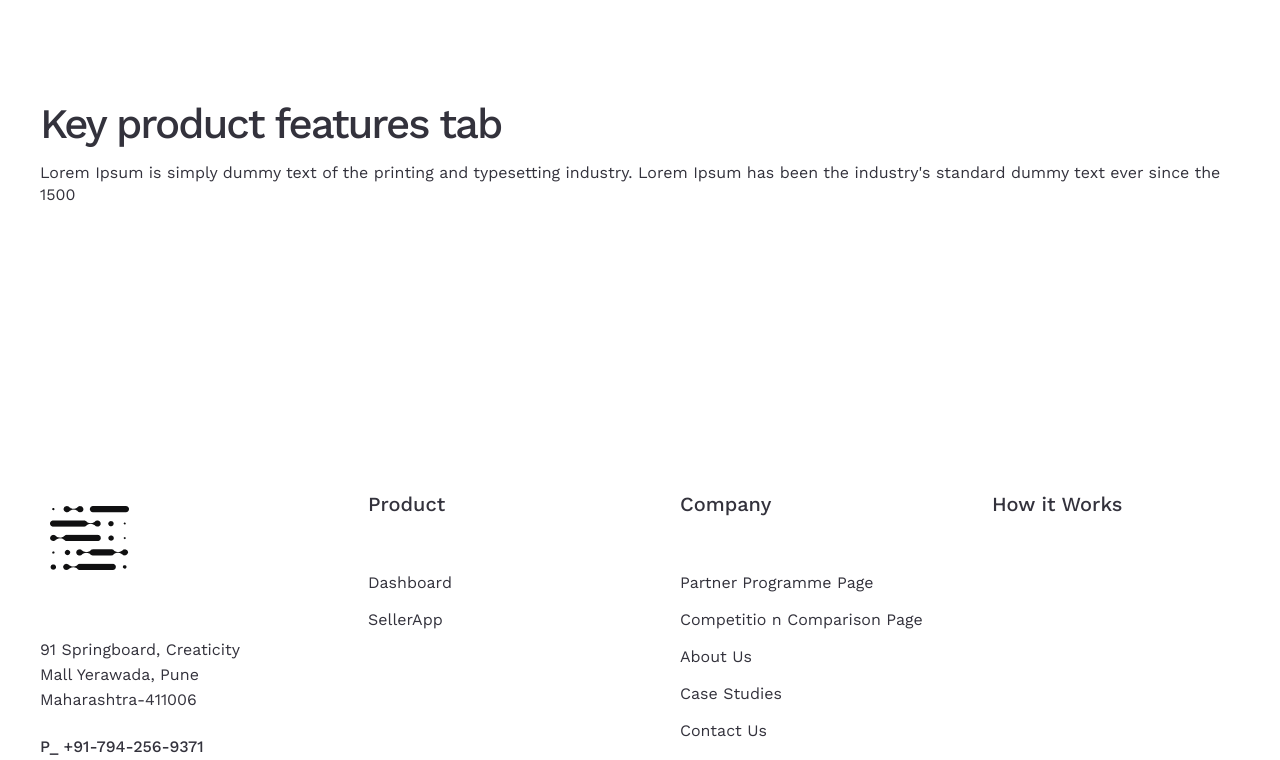
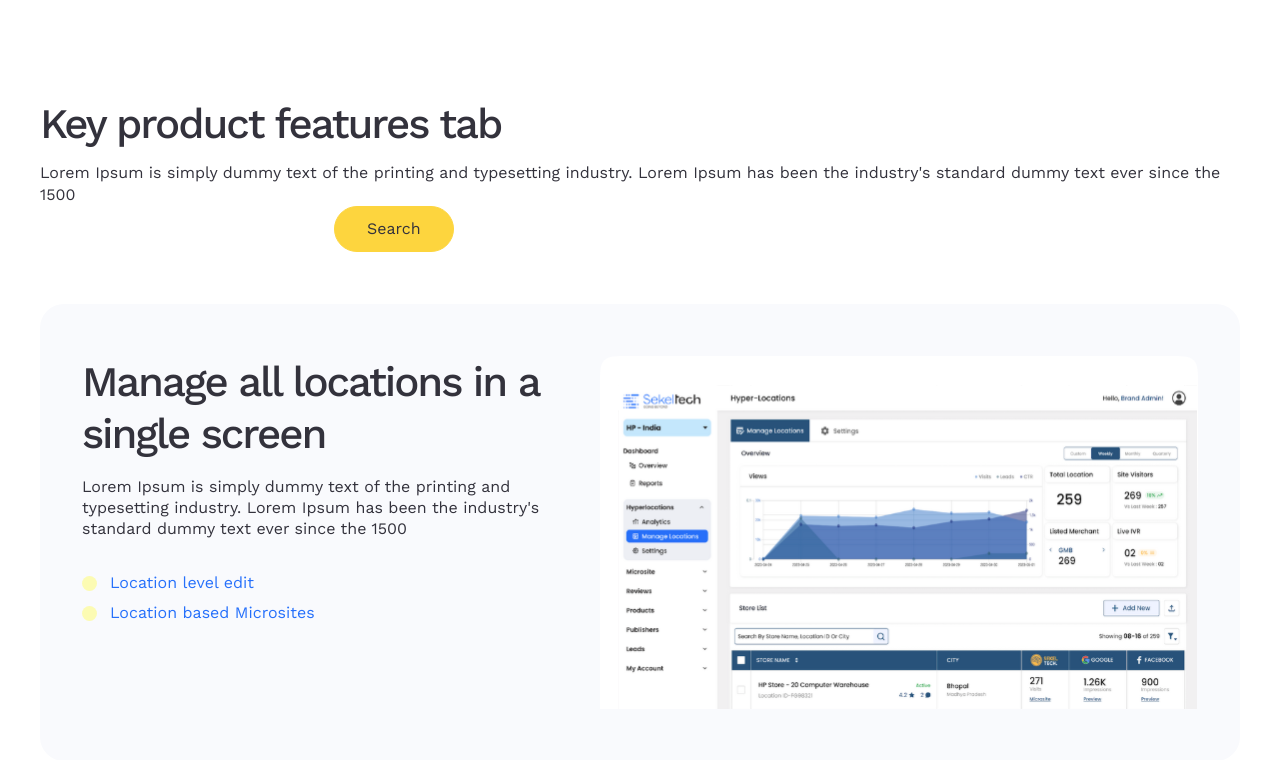
Before and after one commit to omwebiwork/sekel-tech, a Next.js app: page /product/dashboard in a window 1280 px wide. Shown: the part 898-1658 px from the top of the page. Built offline with nearby package versions, Linux system fonts and the light colour scheme.

Commit message:
New box design

```diff
--- a/src/Components/Home/Index.jsx
+++ b/src/Components/Home/Index.jsx
@@ -6,6 +6,7 @@ import DownArrow from "@/assets/DownArrow";
 import CardSection from "../comman/Card/CardSection";
 import Button from "../comman/ButtonComponent/Index";
 import HyperlocalStrategyForm from "../comman/Form/hyperlocalStrategyForm";
+import InfoCard from "../comman/Card/InfoCard";
 
 const HomeComponent = () => {
   const [learnMore, setLearnMore] = useState(false);
@@ -77,7 +78,6 @@ const HomeComponent = () => {
       desciption: `To address the challenge of obtaining and maintaining accurate location data, consider implementing a robust location data management system. This system should streamline the integration of marketing systems with location data, ensuring that each store's information is accurate and up-to-date. Additionally, regular audits and updates to the location data can help maintain its accuracy over time.`,
     },
   ];
-
 
   const handleLearnMore = useCallback((index) => {
     if (learnMore[index]) {
@@ -440,21 +440,21 @@ const HomeComponent = () => {
   return (
     <>
       <CardSection {...discoveryObj} renderElement={renderCard} />
-      <section className="pt-[100px] bg-gray-100">
-        <div className="container">
-          <div className="grid grid-cols-10 gap-6">
-            <div className="col-span-4">
-              <div className=" w-[479px]">
-                <h3 className="text-[42px] font-medium mb-4 leading-[52px] tracking-tighter text-black-33">
-                  Beyond Tehnology Business Transformation
-                </h3>
-                <p className="text-base font-normal leading-[21px] mb-8 mx-auto text-black-33 mr-6">
-                  SellrApp provides data & insights for superior
+      <InfoCard
+        title="Beyond Tehnology Business Transformation"
+        description=" SellrApp provides data & insights for superior
               decision-making, driving complete business transformation.
               SellrApp is not just a technology point solution, but a
               complete business transformation tool. It can help companies
-                  achieve their business goals.
-                </p>
+              achieve their business goals."
+        image={{
+          src: "/business-transformation.gif",
+          height: 448,
+          width: 692,
+          alt: "img",
+        }}
+        bordershow
+        renderElement={
           <div className="flex gap-8">
             <button className="h-[57px] w-[188px] rounded-lg overflow-hidden">
               <Image
@@ -465,31 +465,11 @@ const HomeComponent = () => {
               />
             </button>
             <button className="h-[57px] w-[188px] rounded-lg overflow-hidden">
-                    <Image
-                      src={"/app-store.png"}
-                      height={57}
-                      width={188}
-                      alt="btn"
-                    />
+              <Image src={"/app-store.png"} height={57} width={188} alt="btn" />
             </button>
           </div>
-              </div>
-            </div>
-            <div className="col-span-6">
-              <div className="h-[448px] w-[692px]">
-                <Image
-                  className="w-full h-full"
-                  src={"/business-transformation.gif"}
-                  height={448}
-                  width={692}
-                  alt="img"
+        }
       />
-              </div>
-            </div>
-          </div>
-        </div>
-        <div className="bg-yellow-100 h-[46px] border-b border-yellow-900"></div>
-      </section>
       <CardSection
         title="Competition comparison data"
         containerSty="border-b border-gray-400"
--- a/src/Components/comman/Card/CardSection.js
+++ b/src/Components/comman/Card/CardSection.js
@@ -2,13 +2,16 @@ const CardSection = ({
   title,
   desciption,
   renderElement,
+  headerSection,
   headingSty = "text-center",
   descriptionSty = "w-[456px] mx-auto",
+  sectionStyle = "py-[100px]"
 }) => {
   return (
-    <section className="py-[100px] bg-white">
+    <section className={`${sectionStyle} bg-white`}>
       <div className="container">
         <div className={`${headingSty} mb-[52px]`}>
+
           <h3 className="text-[42px] font-medium mb-3 leading-[52px] tracking-tighter text-black-33">
             {title}
           </h3>
@@ -17,6 +20,7 @@ const CardSection = ({
           >
             {desciption}
           </p>
+          {headerSection}
         </div>
         {renderElement()}
       </div>
--- /dev/null
+++ b/src/Components/comman/Card/InfoCard.js
@@ -0,0 +1,46 @@
+import Image from "next/image";
+import { useCallback } from "react";
+
+const InfoCard = ({
+  title,
+  description,
+  image,
+  renderElement,
+  bordershow = false,
+  sectionStyle = "py-[100px]",
+  containerSty= 'container',
+  containtWidth= 'max-w-[479px]'
+}) => {
+  const handleAction = useCallback(() => action && action());
+  return (
+    <section className={`${sectionStyle} bg-gray-100`}>
+      <div className={`${containerSty}`}>
+        <div className="grid grid-cols-11 gap-6">
+          <div className="col-span-5">
+            <div className={`${containtWidth}`}>
+              <h3 className="text-[42px] font-medium mb-4 leading-[52px] tracking-tighter text-black-33">
+                {title}
+              </h3>
+              <p className="text-base font-normal leading-[21px] mb-8 mx-auto text-black-33 mr-6">
+                {description}
+              </p>
+              {renderElement}
+            </div>
+          </div>
+          {image && (
+            <div className="col-span-6">
+              <div className="max-h-[448px] max-w-[692px]">
+                <Image className="w-full h-full" {...image} />
+              </div>
+            </div>
+          )}
+        </div>
+      </div>
+      {bordershow && (
+        <div className="bg-yellow-100 h-[46px] border-b border-yellow-900"></div>
+      )}
+    </section>
+  );
+};
+
+export default InfoCard;
--- a/src/Components/comman/Form/StartForm.js
+++ b/src/Components/comman/Form/StartForm.js
@@ -1,14 +1,19 @@
 import Button from "../ButtonComponent/Index";
 
-const GetStartForm = ({ buttonTitle, placeholder = "enter your email" }) => {
+const GetStartForm = ({
+  buttonTitle,
+  placeholder = "enter your email",
+  type = "email",
+  filled = true,
+}) => {
   return (
     <div className="flex gap-4">
       <input
-        type="email"
+        type={type}
         placeholder={placeholder}
         className="text-white placeholder:text-white leading-5 py-2 px-8 border border-1 border-white  rounded-full bg-gray-100 bg-opacity-10 focus:ring-0 focus:outline-none focus-visible:ring-0"
       />
-      <Button filled data={buttonTitle} clsStyle="py-3" />
+      <Button filled={filled} data={buttonTitle} clsStyle="py-3" />
     </div>
   );
 };
--- a/src/pages/product/dashboard.js
+++ b/src/pages/product/dashboard.js
@@ -1,7 +1,10 @@
 import Banner from "@/Components/comman/Banner/Index";
 import Button from "@/Components/comman/ButtonComponent/Index";
 import CardSection from "@/Components/comman/Card/CardSection";
+import InfoCard from "@/Components/comman/Card/InfoCard";
+import GetStartForm from "@/Components/comman/Form/StartForm";
 import Image from "next/image";
+import Link from "next/link";
 import React from "react";
 
 export default function Dashboard() {
@@ -11,9 +14,41 @@ export default function Dashboard() {
 
   const challengesElement = () => {
     return (
-      <div className="grid grid-cols-16 gap-5 mb-8">
-
+      <InfoCard
+        title="Manage all locations in a single screen"
+        description="Lorem Ipsum is simply dummy text of the printing and  typesetting industry. Lorem Ipsum has been the industry's standard dummy  text ever since the 1500"
+        image={{
+          src: "/location-screen.svg",
+          height: 900,
+          width: 900,
+          alt: "img",
+        }}
+        sectionStyle="py-[52px] px-[42px] rounded-[24px]"
+        containerSty="p-0"
+        containtWidth="max-w-[490px]"
+        renderElement={
+          <div className="">
+            <div className="flex items-center gap-x-[13px] mb-1.5">
+              <span className="h-[15px] w-[15px] rounded-full min-w-[15px] bg-[#FCFBB3]"></span>
+              <Link
+                href={""}
+                className="text-[16px] text-blue-600 w-[calc(100%_-_30px)]"
+              >
+                Location level edit
+              </Link>
             </div>
+            <div className="flex items-center gap-x-[13px]">
+              <span className="h-[15px] w-[15px] rounded-full min-w-[15px] bg-[#FCFBB3]"></span>
+              <Link
+                href={""}
+                className="text-[16px] text-blue-600 w-[calc(100%_-_30px)]"
+              >
+                Location based Microsites
+              </Link>
+            </div>
+          </div>
+        }
+      />
     );
   };
 
@@ -24,7 +59,7 @@ export default function Dashboard() {
         image={{
           src: "/dashboard.png",
           alt: "img",
-          height:561,
+          height: 561,
           width: 1138,
         }}
         containerStyle="flex-col mx:w-full items-center text-center pt-[56px]"
@@ -36,17 +71,6 @@ export default function Dashboard() {
               <Button filled data="Request Demo" />
               <Button data="Know More" />
             </div>
-              <div>
-                {/* <div>
-                  <Image src={} height={} width={} alt="img"/>
-                </div>
-                <div>
-                  <Image src={} height={} width={} alt="img"/>
-                </div>
-                <div>
-                  <Image src={} height={} width={} alt="img"/>
-                </div> */}
-              </div>
           </div>
         }
       />
@@ -55,9 +79,15 @@ export default function Dashboard() {
         descriptionSty=""
         title="Key product features tab"
         desciption="Lorem Ipsum is simply dummy text of the printing and  typesetting industry. Lorem Ipsum has been the industry's standard dummy  text ever since the 1500"
+        headerSection={
+          <GetStartForm
+            buttonTitle="Search"
+            placeholder="Hyperlocation Management"
+            type="text"
+          />
+        }
         renderElement={challengesElement}
       />
-
     </div>
   );
-};
+}
```
Also changed, not shown: public/location-screen.svg (added). Lines whose indentation alone changed are shown as unchanged.
